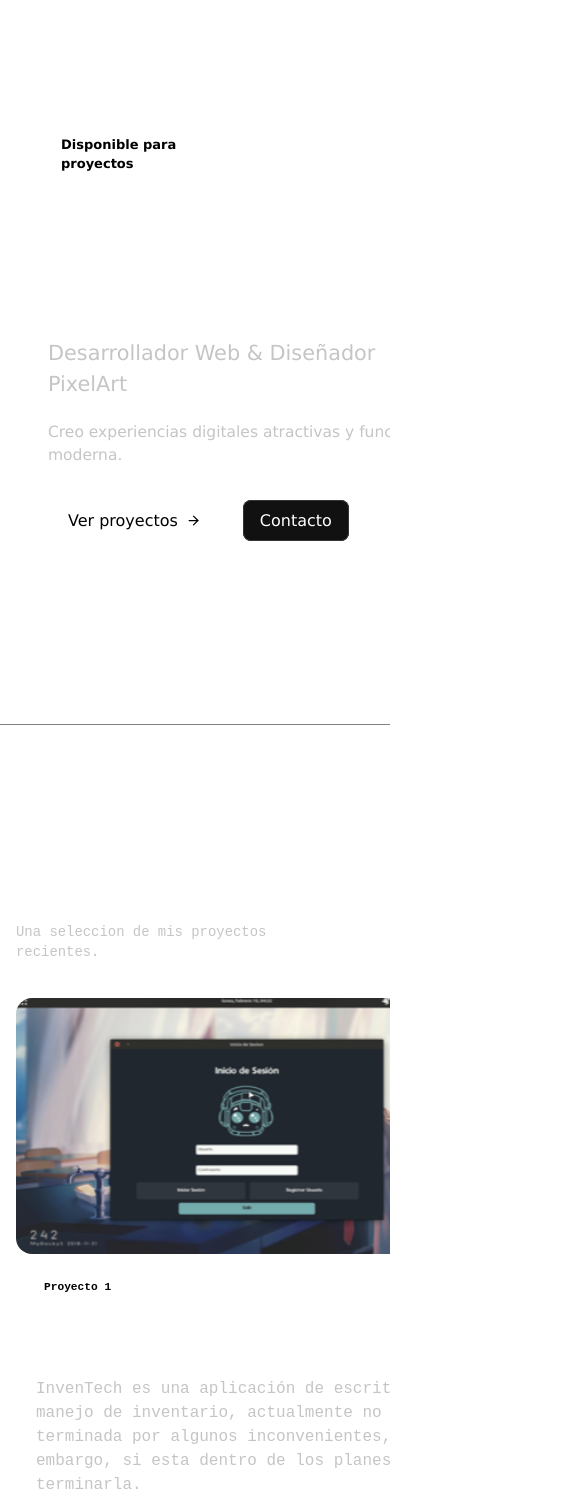
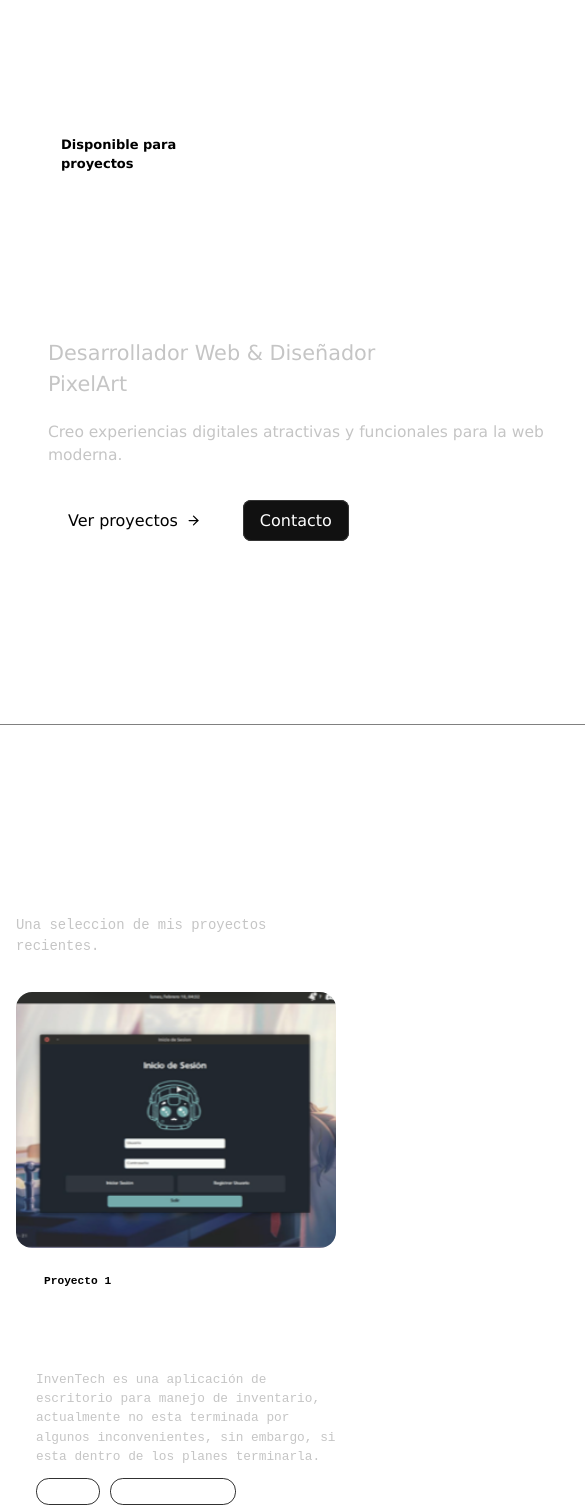
Before and after one commit to DumbNoxx/DevSphere, a React (Vite) app: page / in a window 390 px wide. Shown: the top 1510 px of the page, 585 px wide, since content can reach past the window. Built offline with nearby package versions, Linux system fonts and the light colour scheme.

Commit message:
terminado el frontend falta la pequenia ventana para abrir el formulario, y enviar el correo, y modificar los uso de los botones

```diff
--- a/src/App.tsx
+++ b/src/App.tsx
@@ -6,9 +6,9 @@ import { Projects } from "./components/Projects";
 import { Skills } from "./components/Skills";
 
 export const App = () => {
-document.body.style.overflowX = 'hidden';
+// document.body.style.overflowX = 'hidden';
 
-document.documentElement.style.overflowX = 'hidden';
+// document.documentElement.style.overflowX = 'hidden';
 
   return (
     <>
--- a/src/assets/styles/Footer.module.css
+++ b/src/assets/styles/Footer.module.css
@@ -21,20 +21,20 @@
   }
   @media (max-width: 500px) {
     font-family: 'Courier New', Courier, monospace;
-   width: 27rem;
+   width: 21rem;
     margin-left: 2px;
     text-align: center;
     .footer {
       color: rgb(197, 197, 197);
       font-size: small;
       display:block;
-      width: 30rem;
+      width: 21rem;
       margin: 0 auto;
 
     }
     .footer p:last-of-type{
       font-size: small;
-      margin-left: 1rem;
+      margin-left: 1.5rem;
     }
   }
 }
--- a/src/assets/styles/FooterContacts.module.css
+++ b/src/assets/styles/FooterContacts.module.css
@@ -149,8 +149,9 @@
   }
   @media (max-width: 500px) {
     font-family: "Courier New", Courier, monospace;
+    width: 21.8rem;
     .title {
-      width: 28rem;
+      width: 20rem;
       text-align: center;
       color: white;
       font-weight: bold;
@@ -158,10 +159,10 @@
     }
     .des {
       margin-top: 20px;
-      width: 28rem;
+      width: 20rem;
       text-align: center;
       color: rgb(197, 197, 197);
-      font-size: 0.8rem;
+      font-size: 0.9rem;
       margin-bottom: 40px;
     }
     .emailContainer {
--- a/src/assets/styles/Profile.module.css
+++ b/src/assets/styles/Profile.module.css
@@ -273,6 +273,7 @@
     font-family: "Courier New", Courier, monospace;
     padding: 1rem;
     margin-top: 89px;
+    width: 20rem;
     .profile {
       border: 2px solid gray;
     }
@@ -310,11 +311,12 @@
       color: rgb(197, 197, 197);
       font-size: 1.3rem;
       margin-top: 20px;
+    width: 21rem;
     }
     .Desp2 {
       color: rgb(197, 197, 197);
       font-size: 1.1rem;
-      width: 26rem;
+      width: 21rem;
     }
     .VerProyectos {
       display: inline-block;
@@ -383,7 +385,7 @@
       justify-items: center;
       border: 5px solid rgb(68, 68, 68);
       margin-top: 20px;
-      margin-left: 30px;
+      margin-left: 20px;
       width: 7rem;
       height: 13.5rem;
       overflow: hidden;
--- a/src/assets/styles/Projects.module.css
+++ b/src/assets/styles/Projects.module.css
@@ -250,12 +250,14 @@
   @media (max-width: 500px) {
     font-family: "Courier New", Courier, monospace;
     padding: 1rem;
-    width: 29rem;
+    width: 20rem;
     .title {
-      font-size: 2rem;
+      font-size: 1.6rem;
       color: white;
+      width: 20rem;
     }
     .desp {
+      margin-top: 35px;
       transform: translateY(-50%);
       font-size: 0.87rem;
       color: rgb(197, 197, 197);
@@ -280,7 +282,7 @@
     .desProject {
       margin-top: 20px;
       margin-left: 20px;
-      width: 29rem;
+      width: 20rem;
     }
     .badged1 {
       position: relative;
@@ -302,7 +304,8 @@
     }
     .desDes {
       color: rgb(197, 197, 197);
-      width: 29rem;
+      width: 19rem;
+      font-size: 0.8rem;
     }
     .badgedDes {
       border: 1px solid rgb(49, 49, 49);
--- a/src/assets/styles/Skill.module.css
+++ b/src/assets/styles/Skill.module.css
@@ -87,6 +87,7 @@
   @media (max-width: 500px) {
     font-family: "Courier New", Courier, monospace;
     padding: 1rem;
+    width: 20rem;
     .title {
       font-size: 2rem;
       color: white;
```
